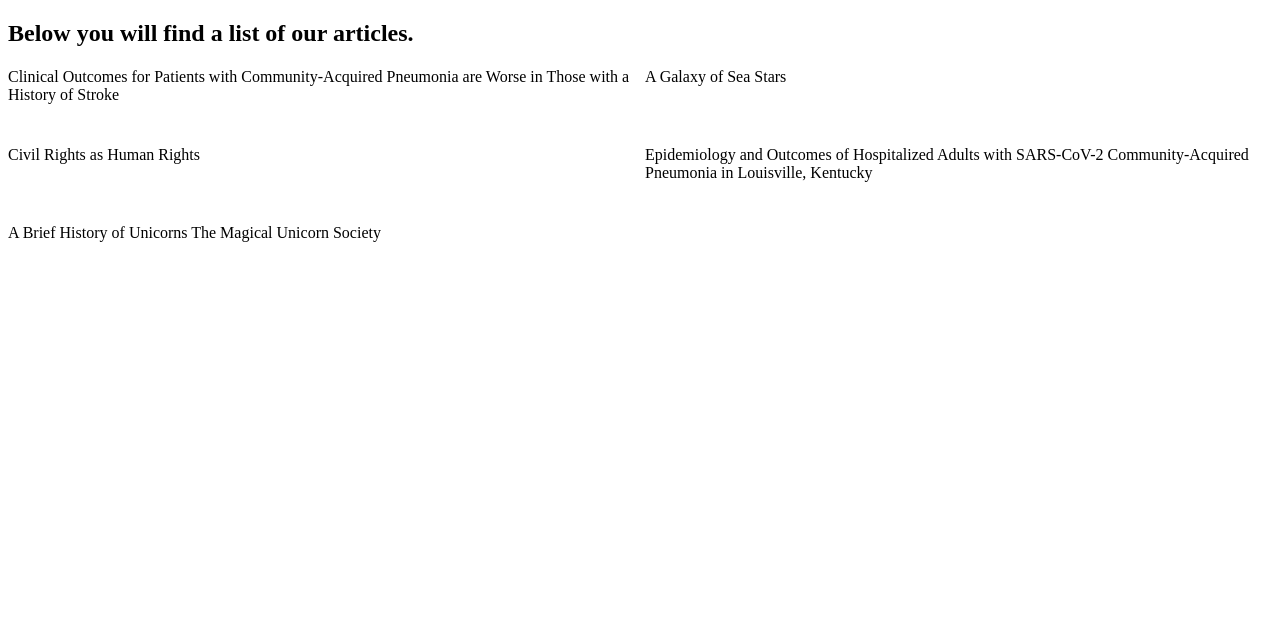
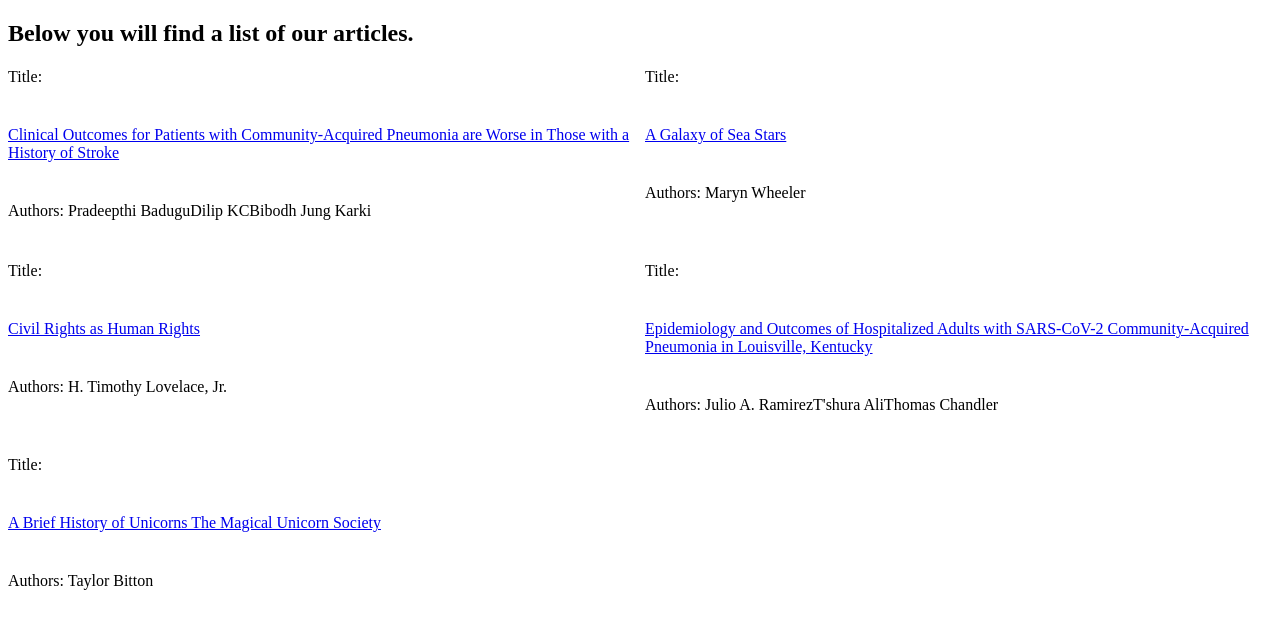
Before and after one commit to peterayeniofficial/d-test, a Next.js app: page / in a window 1280 px wide. Shown: the top 628 px of the page. Built offline with nearby package versions, Linux system fonts and the light colour scheme.

Commit message:
create dynamic route

```diff
--- /dev/null
+++ b/pages/api/article/[id].ts
@@ -0,0 +1,19 @@
+import { NextApiResponse, NextApiRequest } from 'next'
+import { articles } from '../../../data'
+import { Article } from '../../../interfaces'
+
+export default function handler(
+    _req: NextApiRequest,
+    res: NextApiResponse<Article[]>
+) {
+    const {
+        query: {id},
+        method
+    }= _req
+
+    switch(method){
+        case 'GET':
+            return res.status(200).json(articles.find((article) => article.id == id))
+    }
+
+}
--- a/pages/index.tsx
+++ b/pages/index.tsx
@@ -1,46 +1,68 @@
-import Link from 'next/link'
-import { Box, Container, SimpleGrid, Heading, Text } from '@chakra-ui/react'
-import type { GetStaticProps, InferGetStaticPropsType } from 'next'
+import NextLink from "next/link";
+import {
+  Box,
+  Container,
+  SimpleGrid,
+  Heading,
+  Text,
+  VStack,
+  Link,
+} from "@chakra-ui/react";
+import type { GetStaticProps, InferGetStaticPropsType } from "next";
 import { Article } from "../interfaces";
 
 interface IndexPageProps {
-  allArticles: Article[]
+  allArticles: Article[];
 }
-export const getStaticProps: GetStaticProps = async() => {
+export const getStaticProps: GetStaticProps = async () => {
   //@todo: get articles from http://localhost:3000/api/articles and add to props
-  const res = await fetch('http://localhost:3000/api/articles')
-  const data: IndexPageProps = await res.json()
+  const res = await fetch("http://localhost:3000/api/articles");
+  const data: IndexPageProps = await res.json();
   return {
     props: {
-      allArticles: data
+      allArticles: data,
     },
-  }
-}
+  };
+};
 
 export default function IndexPage({
   allArticles,
 }: InferGetStaticPropsType<typeof getStaticProps>) {
-  console.log(allArticles)
-   allArticles.sort((a: Article ,b: Article)=> {
-    let first = new Date(a.date)
-    let second = new Date(b.date)
-    console.log(first.getUTCSeconds(), 'f')
-    return first.getUTCSeconds() - second.getUTCSeconds()
-  })
+  console.log(allArticles);
+  allArticles.sort((a: Article, b: Article) => {
+    let first = new Date(a.date);
+    let second = new Date(b.date);
+    console.log(first.getUTCSeconds(), "f");
+    return first.getUTCSeconds() - second.getUTCSeconds();
+  });
 
   return (
     <Container mt={10}>
-
       <Heading mb={5}>Below you will find a list of our articles.</Heading>
-     <SimpleGrid columns={2} spacing={10}>
-     {
-        //@todo: display articles
-        allArticles.map((article: Article) => <Box key={article.id}>
-          <Text>
-          {article.title}
-          </Text></Box>)
-      }
-     </SimpleGrid>
+      <SimpleGrid columns={2} spacing={10}>
+        {
+          //@todo: display articles
+          allArticles.map((article: Article) => (
+            <Box key={article.id}>
+              <VStack alignItems="flex-start">
+                <Box>
+                  <Text>Title:</Text>
+                </Box>
+                <Box color={'blue.600'}>
+                  <NextLink href={`/article/${article.id}`} passHref>
+                    <Link>
+                      <Text fontSize="lg">{article.title}</Text>
+                    </Link>
+                  </NextLink>
+                </Box>
+                <Box>
+                  <Text>Authors: {article.authors.slice(0, 3)}</Text>
+                </Box>
+              </VStack>
+            </Box>
+          ))
+        }
+      </SimpleGrid>
     </Container>
-  )
+  );
 }
```
Also changed, not shown: pages/articles/[id].ts (added, +48 -0 lines).
